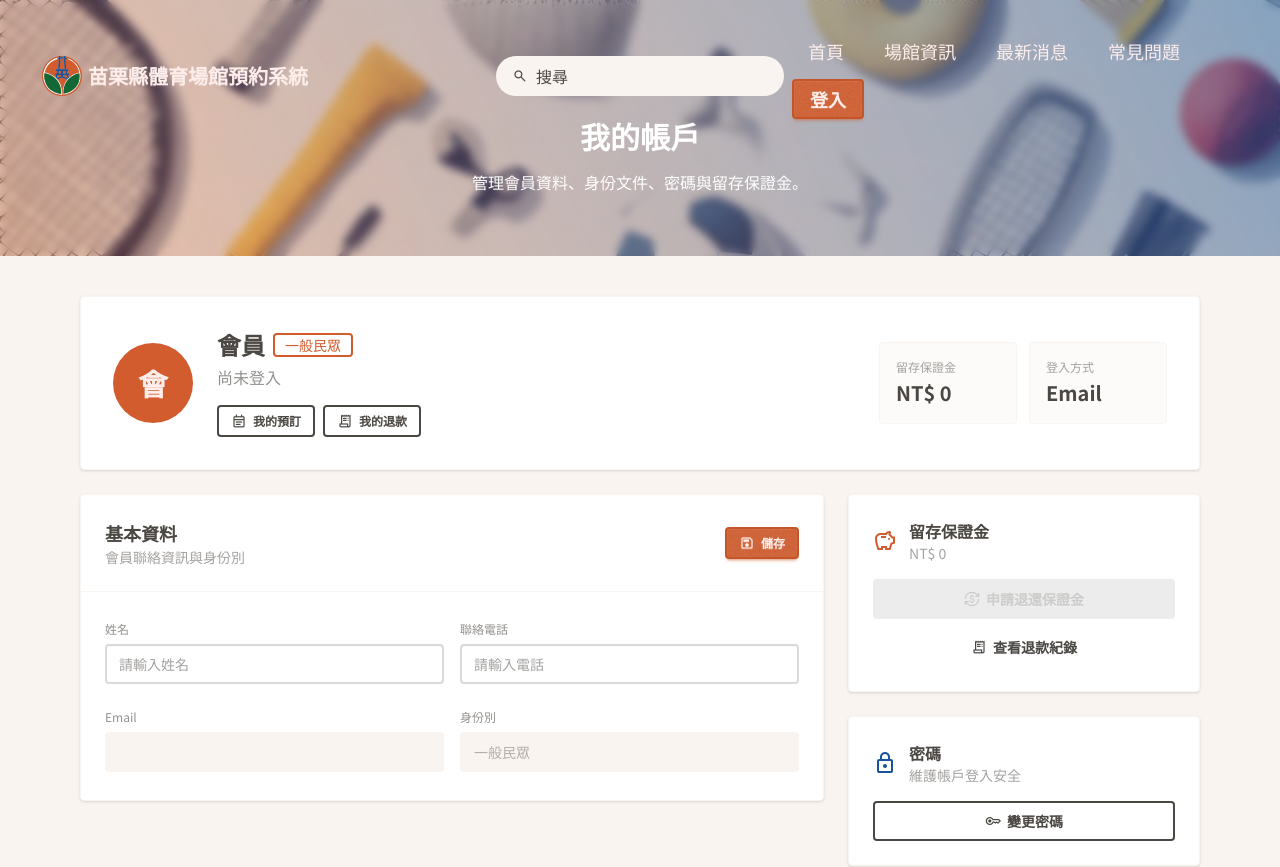
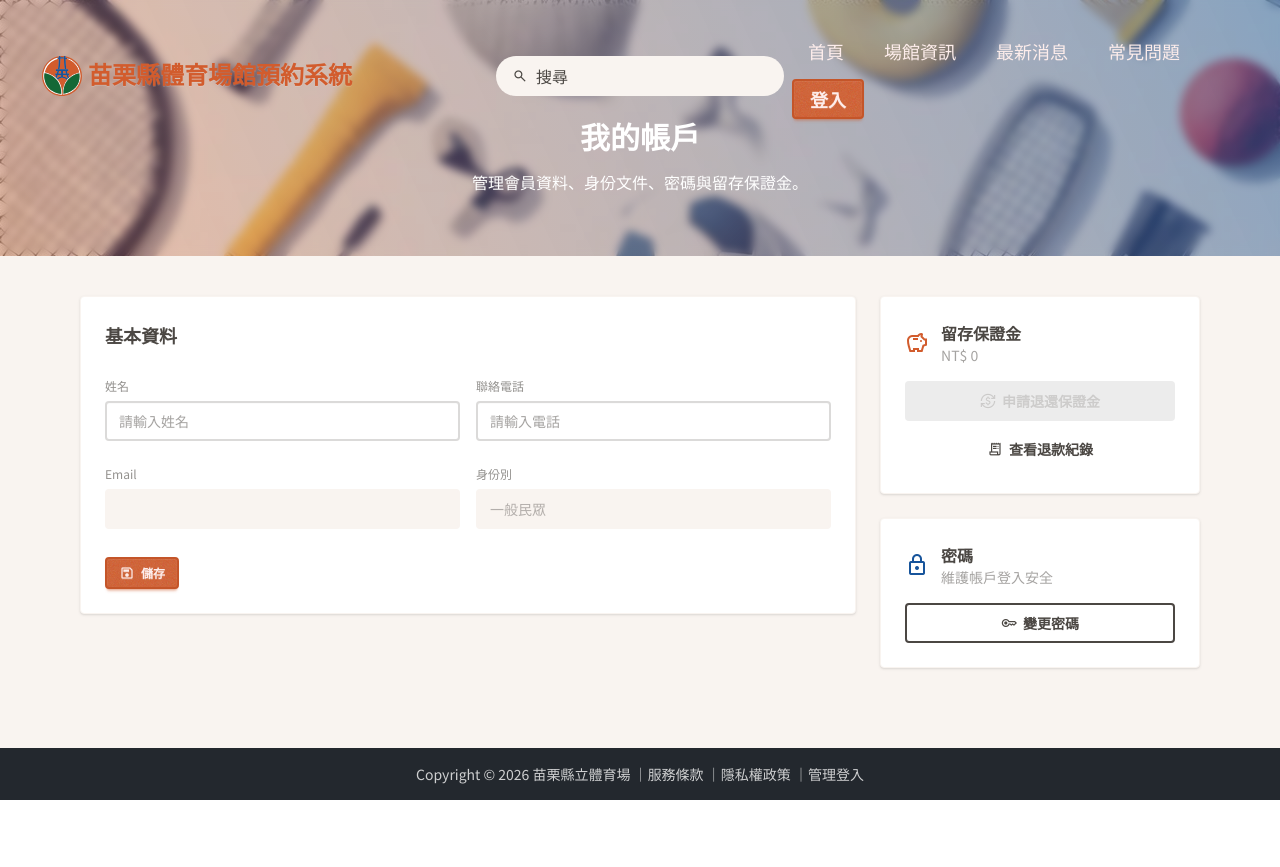
Before and after one commit to sungjunghung/miaoli-space-rent-prototype, a Vue app: page /member/profile in a window 1280 px wide. Shown: the top 867 px of the page. After the commit the page ends 800 px from the top, so only its background shows below. Built offline with nearby package versions, Linux system fonts and the light colour scheme.

Commit message:
Refine portal member and venue pages

```diff
--- a/src/components/protailFooter.vue
+++ b/src/components/protailFooter.vue
@@ -1,5 +1,5 @@
 <template>
-  <footer class="footer sm:footer-horizontal footer-center bg-base-300 text-base-content p-4 relative z-40">
+  <footer  class="footer sm:footer-horizontal bg-neutral text-neutral-content items-center p-4 justify-center z-50">
     <aside>
       <p>
         Copyright © {{ new Date().getFullYear() }} 苗栗縣立體育場
@@ -9,4 +9,5 @@
       </p>
     </aside>
   </footer>
+
 </template>
--- a/src/components/protailHeader.vue
+++ b/src/components/protailHeader.vue
@@ -80,9 +80,9 @@ function logout() {
   }">
     <div class="navbar">
       <div class="navbar-start">
-        <button class="btn btn-ghost text-xl">
+        <button class="btn btn-ghost text-2xl normal-case text-primary" @click="$router.push('/')">
           <img src="../assets/images/logo.svg" alt="" class="w-10">
-          <span class="hidden md:block font-semibold">苗栗縣體育場館預約系統</span>
+          <span class="hidden md:block font-semibold mb-1">苗栗縣體育場館預約系統</span>
         </button>
       </div>
       <div class="navbar-center">
--- a/src/view/portal/Legal/FAQ.vue
+++ b/src/view/portal/Legal/FAQ.vue
@@ -144,24 +144,6 @@ function iconForSection(title: string) {
           </div>
         </section>
       </div>
-
-      <section class="bg-base-100 border border-base-200 rounded-box shadow-sm overflow-hidden">
-        <div class="p-6 md:p-8 grid grid-cols-1 lg:grid-cols-[minmax(0,1fr)_auto] gap-6 lg:items-center">
-          <div class="flex items-start gap-4">
-            <div class="w-12 h-12 rounded-full bg-primary/10 text-primary flex items-center justify-center shrink-0">
-              <span class="material-symbols-outlined text-2xl">support_agent</span>
-            </div>
-            <div>
-              <h2 class="text-2xl font-bold">找不到您的問題？</h2>
-              <p class="text-base-content/60 mt-2">可直接聯繫服務人員，協助確認場館租借、付款或取消規定。</p>
-            </div>
-          </div>
-          <a href="tel:037-320-025" class="btn btn-primary btn-lg">
-            <span class="material-symbols-outlined">call</span>
-            <span class="font-mono">037-320-025</span>
-          </a>
-        </div>
-      </section>
     </div>
   </main>
 </template>
--- a/src/view/portal/Venue/VenueDetail.vue
+++ b/src/view/portal/Venue/VenueDetail.vue
@@ -223,10 +223,10 @@ function formatMoney(value: number | null | undefined) {
       ></div>
 
       <div
-        class="container mx-auto px-4 relative z-10 pt-28 pb-14 flex flex-col justify-end"
+        class="container mx-auto px-8 relative z-10 pt-28 pb-14 flex flex-col justify-end"
       >
         <button
-          class="btn btn-sm btn-ghost text-white/90 w-fit mb-8"
+          class="btn btn-sm btn-ghost text-white/90 w-fit"
           @click="goBack"
         >
           <span class="material-symbols-outlined text-base">arrow_back</span>
@@ -234,12 +234,6 @@ function formatMoney(value: number | null | undefined) {
         </button>
 
         <div class="max-w-4xl text-white">
-          <div class="flex items-center gap-2 flex-wrap mb-4">
-            <span class="badge badge-primary">{{ availabilityLabel }}</span>
-            <span class="badge badge-outline border-white/40 text-white">{{
-              venue.type
-            }}</span>
-          </div>
 
           <h1 class="text-3xl md:text-5xl font-bold leading-tight">
             {{ venue.name }}
@@ -270,7 +264,7 @@ function formatMoney(value: number | null | undefined) {
       </div>
     </section>
 
-    <div class="container mx-auto px-4 py-10">
+    <div class="container mx-auto py-10">
       <div class="flex flex-col lg:flex-row gap-10 mb-8">
         <div class="flex-1 space-y-6">
           <section
--- a/src/view/portal/member/MyBookings.vue
+++ b/src/view/portal/member/MyBookings.vue
@@ -34,10 +34,6 @@
                 {{ booking.reservationId }}
               </span>
               <div class="flex items-center gap-1.5">
-                <span v-if="booking.refund && booking.refund.status !== 'none'" class="badge badge-outline badge-ghost">
-                  {{ REFUND_TYPE_LABELS[booking.refund.refundType] ?? '退費' }}·{{
-                    REFUND_STATUS_LABELS[booking.refund.status]?.label ?? booking.refund.status }}
-                </span>
                 <span v-if="activeStageLabel(booking)" class="badge badge-outline badge-warning">
                   {{ activeStageLabel(booking) }}
                 </span>
@@ -133,7 +129,6 @@ import { useAuthStore } from '../../../stores/auth'
 import { useBookingsStore, type Booking } from '../../../stores/bookings'
 import BookingProgress from '../../../components/BookingProgress.vue'
 import { toZhDate, formatBookingDate, formatBookingTime } from '../../../composables/useBookingFormat'
-import { REFUND_STATUS_LABELS, REFUND_TYPE_LABELS } from '../../../composables/useBookingStatus'
 
 const router = useRouter()
 const authStore = useAuthStore()
--- a/src/view/portal/member/MyProfile.vue
+++ b/src/view/portal/member/MyProfile.vue
@@ -1,63 +1,13 @@
 <template>
-  <PageHeaderBasic
-    title="我的帳戶"
-    description="管理會員資料、身份文件、密碼與留存保證金。"
-  />
+  <PageHeaderBasic title="我的帳戶" description="管理會員資料、身份文件、密碼與留存保證金。" />
 
   <main class="container lg:max-w-6xl mx-auto py-10 px-4 space-y-6">
-    <section class="bg-base-100 border border-base-200 rounded-box shadow-sm">
-      <div class="p-6 md:p-8 flex flex-col md:flex-row md:items-center gap-6">
-        <div class="avatar avatar-placeholder shrink-0">
-          <div class="bg-primary text-primary-content w-20 rounded-full">
-            <span class="text-3xl font-bold">{{ userInitial }}</span>
-          </div>
-        </div>
+    <div class="flex gap-6">
+      <div class="flex-1 space-y-6">
 
-        <div class="min-w-0 flex-1">
-          <div class="flex items-center gap-2 flex-wrap">
-            <h2 class="text-2xl font-bold truncate">{{ displayName }}</h2>
-            <span class="badge badge-primary badge-outline">{{ identityLabel }}</span>
-          </div>
-          <p class="text-base-content/60 mt-1 truncate">{{ displayEmail }}</p>
-          <div class="flex gap-2 flex-wrap mt-4">
-            <router-link to="/member/bookings" class="btn btn-outline btn-sm">
-              <span class="material-symbols-outlined text-base">event_note</span>
-              我的預訂
-            </router-link>
-            <router-link to="/member/refunds" class="btn btn-outline btn-sm">
-              <span class="material-symbols-outlined text-base">receipt_long</span>
-              我的退款
-            </router-link>
-          </div>
-        </div>
-
-        <div class="grid grid-cols-2 gap-3 w-full md:w-auto md:min-w-72">
-          <div class="border border-base-200 rounded-box p-4 bg-base-200/40">
-            <p class="text-xs text-base-content/50">留存保證金</p>
-            <p class="text-xl font-bold mt-1">NT$ {{ retainedDeposit.toLocaleString() }}</p>
-          </div>
-          <div class="border border-base-200 rounded-box p-4 bg-base-200/40">
-            <p class="text-xs text-base-content/50">登入方式</p>
-            <p class="text-xl font-bold mt-1">{{ providerLabel }}</p>
-          </div>
-        </div>
-      </div>
-    </section>
-
-    <div class="grid grid-cols-1 lg:grid-cols-[minmax(0,1fr)_22rem] gap-6 items-start">
-      <section class="bg-base-100 border border-base-200 rounded-box shadow-sm">
-        <div class="p-6 border-b border-base-200 flex items-center justify-between gap-4">
-          <div>
-            <h2 class="text-lg font-bold">基本資料</h2>
-            <p class="text-sm text-base-content/50">會員聯絡資訊與身份別</p>
-          </div>
-          <button class="btn btn-primary btn-sm">
-            <span class="material-symbols-outlined text-base">save</span>
-            儲存
-          </button>
-        </div>
-
-        <div class="p-6 grid grid-cols-1 md:grid-cols-2 gap-4">
+        <section class="bg-base-100 border border-base-200 rounded-box shadow-sm p-6">
+          <h2 class="text-lg font-bold mb-6">基本資料</h2>
+          <div class="grid grid-cols-1 md:grid-cols-2 gap-4 mb-6">
             <fieldset class="fieldset">
               <label class="label">姓名</label>
               <input type="text" class="input w-full" :value="user?.name" placeholder="請輸入姓名" />
@@ -75,9 +25,34 @@
               <input type="text" class="input w-full" :value="identityLabel" disabled />
             </fieldset>
           </div>
+          <button class="btn btn-primary btn-sm">
+            <span class="material-symbols-outlined text-base">save</span>
+            儲存
+          </button>
         </section>
 
-      <aside class="space-y-6">
+        <section v-if="user?.identityType && user.identityType !== 'general'"
+          class="bg-base-100 border border-base-200 rounded-box shadow-sm p-6">
+          <h2 class="text-lg font-bold mb-6">證明文件</h2>
+
+          <div class="hover-3d max-w-md">
+            <figure class="rounded-box overflow-hidden ">
+              <img :src="digitalStudentIdImage" alt="身份證明文件" />
+            </figure>
+            <div></div>
+            <div></div>
+            <div></div>
+            <div></div>
+            <div></div>
+            <div></div>
+            <div></div>
+            <div></div>
+          </div>
+
+        </section>
+      </div>
+
+      <aside class="space-y-6 w-80">
         <section class="bg-base-100 border border-base-200 rounded-box shadow-sm">
           <div class="p-6 space-y-4">
             <div class="flex items-center gap-3">
@@ -118,30 +93,7 @@
       </aside>
     </div>
 
-    <section
-      v-if="user?.identityType && user.identityType !== 'general'"
-      class="bg-base-100 border border-base-200 rounded-box shadow-sm"
-    >
-      <div class="p-6 border-b border-base-200">
-        <h2 class="text-lg font-bold">證明文件</h2>
-        <p class="text-sm text-base-content/50">{{ identityLabel }}</p>
-      </div>
-      <div class="p-6">
-        <div class="hover-3d max-w-md">
-          <figure class="rounded-box overflow-hidden border border-base-200">
-            <img :src="digitalStudentIdImage" alt="身份證明文件" />
-          </figure>
-          <div></div>
-          <div></div>
-          <div></div>
-          <div></div>
-          <div></div>
-          <div></div>
-          <div></div>
-          <div></div>
-        </div>
-      </div>
-    </section>
+
   </main>
 
   <!-- 變更密碼 Modal -->
@@ -211,7 +163,8 @@
         </fieldset>
         <fieldset class="fieldset">
           <label class="label">帳號</label>
-          <input v-model="refundForm.accountNumber" type="text" class="input w-full font-mono" placeholder="000-000000000000" />
+          <input v-model="refundForm.accountNumber" type="text" class="input w-full font-mono"
+            placeholder="000-000000000000" />
         </fieldset>
 
         <div v-if="refundError" class="md:col-span-2 alert alert-error alert-soft p-3 text-sm">
@@ -254,15 +207,7 @@ const router = useRouter()
 const digitalStudentIdImage = publicImageUrl('digitalStudentID.png')
 const user = computed(() => authStore.user)
 const retainedDeposit = computed(() => user.value?.retainedDeposit ?? 0)
-const displayName = computed(() => user.value?.name ?? '會員')
-const displayEmail = computed(() => user.value?.email ?? '尚未登入')
 const identityLabel = computed(() => IDENTITY_MAP[user.value?.identityType || 'general'])
-const userInitial = computed(() => displayName.value.charAt(0))
-const providerLabel = computed(() => {
-  if (user.value?.provider === 'google') return 'Google'
-  if (user.value?.provider === 'line') return 'LINE'
-  return 'Email'
-})
 
 const passwordModal = ref<HTMLDialogElement | null>(null)
 const pwForm = ref({ current: '', next: '', confirm: '' })
--- a/src/view/portal/member/MyRefunds.vue
+++ b/src/view/portal/member/MyRefunds.vue
@@ -5,30 +5,7 @@
   />
 
   <main class="container lg:max-w-5xl mx-auto py-10 px-4 space-y-6">
-    <section class="grid grid-cols-1 md:grid-cols-3 gap-4">
-      <div class="stat bg-base-100 border border-base-200 rounded-box">
-        <div class="stat-title">退款申請</div>
-        <div class="stat-value text-2xl">{{ memberRefunds.length }}</div>
-        <div class="stat-desc">含訂單取消與預留保證金</div>
-      </div>
-      <div class="stat bg-base-100 border border-base-200 rounded-box">
-        <div class="stat-title">處理中</div>
-        <div class="stat-value text-2xl">{{ pendingCount }}</div>
-        <div class="stat-desc">等待承辦、會計或出納</div>
-      </div>
-      <div class="stat bg-base-100 border border-base-200 rounded-box">
-        <div class="stat-title">可申請保證金</div>
-        <div class="stat-value text-2xl">NT$ {{ retainedDeposit.toLocaleString() }}</div>
-        <div class="stat-desc">以目前會員資料顯示</div>
-      </div>
-    </section>
-
     <section class="space-y-4">
-      <div class="flex items-center justify-between">
-        <h2 class="text-xl font-bold">退款紀錄</h2>
-        <span class="text-sm text-base-content/50">目前會員：{{ currentUser.name }}</span>
-      </div>
-
       <div v-if="memberRefunds.length === 0" class="card bg-base-100 border border-base-200">
         <div class="card-body items-center text-center py-12">
           <span class="material-symbols-outlined text-5xl text-base-content/30">receipt_long</span>
```
Lines whose indentation alone changed are shown as unchanged.
